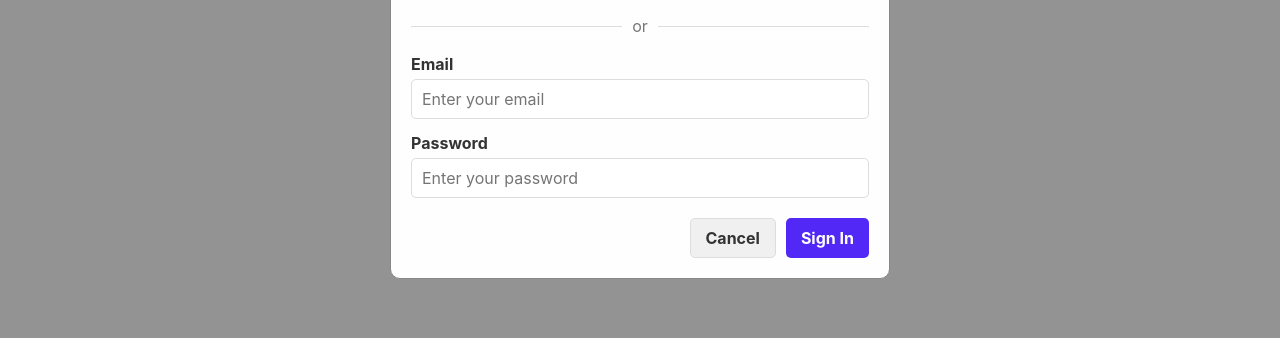
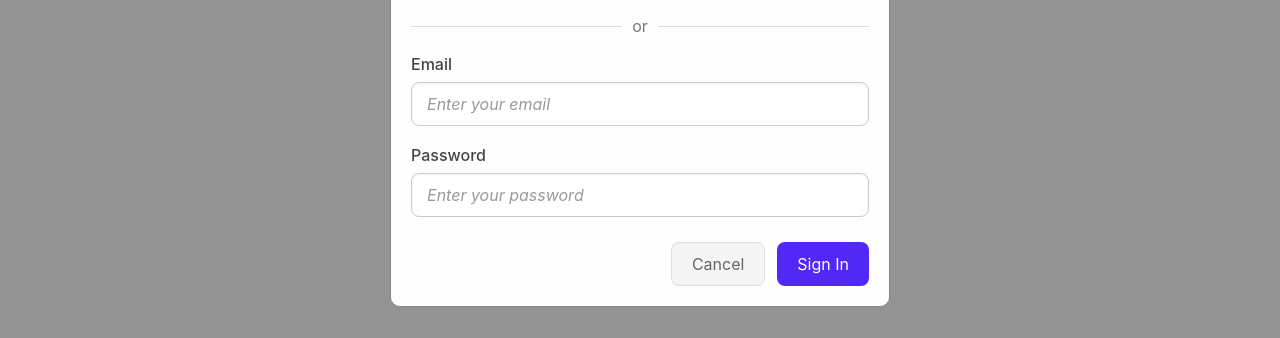
Before and after one commit to genglongling/CS224G-MACI-for-Stock-Prediction, a plain HTML site: page MACI_stock_prediction/static/login.html in a window 1280 px wide. Shown: the part 462-800 px from the top of the page. Drawn offline with Linux system fonts and the light colour scheme.

Commit message:
Removed TogetherAI and Tavily API input interface and enhanced login UI aesthetics

```diff
--- a/MACI_stock_prediction/static/login.html
+++ b/MACI_stock_prediction/static/login.html
@@ -294,6 +294,7 @@
       }
 
       /* API Key Modal */
+      /*
       .modal {
         display: none;
         position: fixed;
@@ -369,6 +370,7 @@
       .cancel-button:hover {
         background-color: #e0e0e0;
       }
+      */
 
       /* SSO Login Modal */
       .sso-modal {
@@ -439,8 +441,75 @@
         color: #777;
       }
 
-      .traditional-login {
-        margin-top: 20px;
+      .traditional-login .form-group {
+        margin-bottom: 20px; /* 增加间距，使布局更宽松 */
+      }
+
+      .traditional-login .form-group label {
+        display: block;
+        margin-bottom: 8px; /* 标签与输入框之间的间距 */
+        font-weight: 500; /* 稍微加粗标签文字 */
+        color: #444; /* 柔和的文字颜色 */
+      }
+
+      .traditional-login .form-group input {
+        width: 100%; /* 确保输入框占满容器宽度 */
+        padding: 12px 15px; /* 增加内边距，使输入框更舒适 */
+        border: 1px solid #ccc; /* 更柔和的边框颜色 */
+        border-radius: 8px; /* 圆角边框，现代感 */
+        font-size: 16px; /* 文字大小适中 */
+        background-color: #fff; /* 白色背景 */
+        box-shadow: inset 0 1px 3px rgba(0, 0, 0, 0.05); /* 轻微内阴影，增加深度 */
+        transition: border-color 0.3s ease, box-shadow 0.3s ease; /* 平滑过渡效果 */
+      }
+
+      /* 输入框聚焦时的样式 */
+      .traditional-login .form-group input:focus {
+        outline: none; /* 移除默认的聚焦边框 */
+        border-color: #5128f5; /* 与主题色一致的边框 */
+        box-shadow: 0 0 5px rgba(81, 40, 245, 0.3); /* 添加聚焦时的轻微发光效果 */
+      }
+
+      /* 输入框占位符样式 */
+      .traditional-login .form-group input::placeholder {
+        color: #999; /* 柔和的占位符颜色 */
+        font-style: italic; /* 斜体占位符，增加区分度 */
+      }
+
+      /* 调整按钮样式，使其与输入框协调 */
+      .modal-buttons {
+        display: flex;
+        justify-content: flex-end;
+        gap: 12px; /* 按钮之间的间距 */
+        margin-top: 25px; /* 与输入框的间距 */
+      }
+
+      .modal-button {
+        padding: 12px 20px; /* 增加按钮内边距 */
+        border-radius: 8px; /* 与输入框一致的圆角 */
+        font-size: 16px; /* 文字大小与输入框一致 */
+        cursor: pointer;
+        transition: background-color 0.3s ease; /* 平滑颜色过渡 */
+      }
+
+      .submit-button {
+        background-color: #5128f5;
+        color: white;
+        border: none;
+      }
+
+      .submit-button:hover {
+        background-color: #3a1fca; /* 更深的悬停颜色 */
+      }
+
+      .cancel-button {
+        background-color: #f5f5f5; /* 更柔和的背景色 */
+        color: #666; /* 柔和的文字颜色 */
+        border: 1px solid #ddd;
+      }
+
+      .cancel-button:hover {
+        background-color: #e5e5e5; /* 悬停时稍深 */
       }
 
       #main-container {
@@ -508,6 +577,7 @@
     <!-- Main Container (Hidden until logged in) -->
     <div id="main-container">
       <!-- API Key Modal -->
+      <!--
       <div id="apiKeyModal" class="modal">
         <div class="modal-content">
           <h2>Enter API Keys</h2>
@@ -527,6 +597,7 @@
           </form>
         </div>
       </div>
+      -->
 
       <div class="chat-container">
         <div class="chat-header">Brainstorming Agent Development with LLM Assistant</div>
@@ -597,7 +668,6 @@
         });
       });
 
-      // Simulate a successful login
       function simulateSuccessfulLogin(user) {
         // Hide the SSO modal
         document.getElementById('ssoModal').style.display = 'none';
@@ -610,12 +680,16 @@
         // Show the main container
         document.getElementById('main-container').style.display = 'block';
 
-        // Show the API key modal after login
-        document.getElementById('apiKeyModal').style.display = 'block';
+        // Store user info
+        window.currentUser = user;
 
-        // Store user info (in a real app, you might use localStorage or a more secure method)
-        window.currentUser = user;
-      }
+        // 启用聊天输入框和发送按钮
+        document.getElementById('chat-input').disabled = false;
+        document.getElementById('chat-send').disabled = false;
+
+        // 立即重定向到 generate_agent.html
+        window.location.href = 'generate_agent.html';
+    }
 
       // Simple Markdown parsing function
       function parseMarkdown(text) {
```
